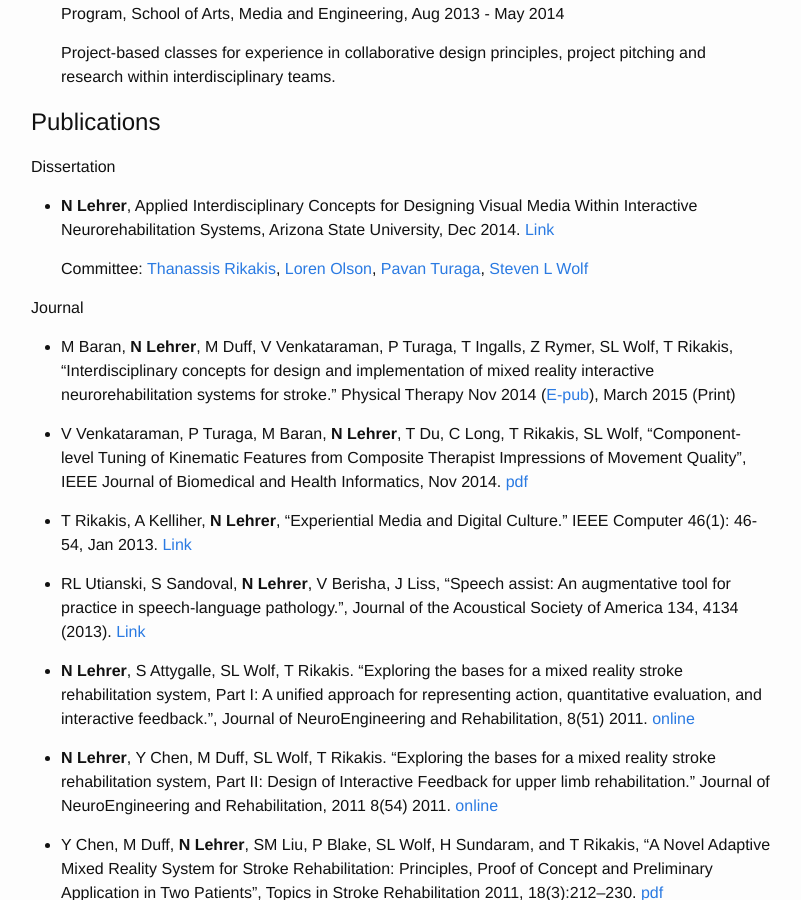
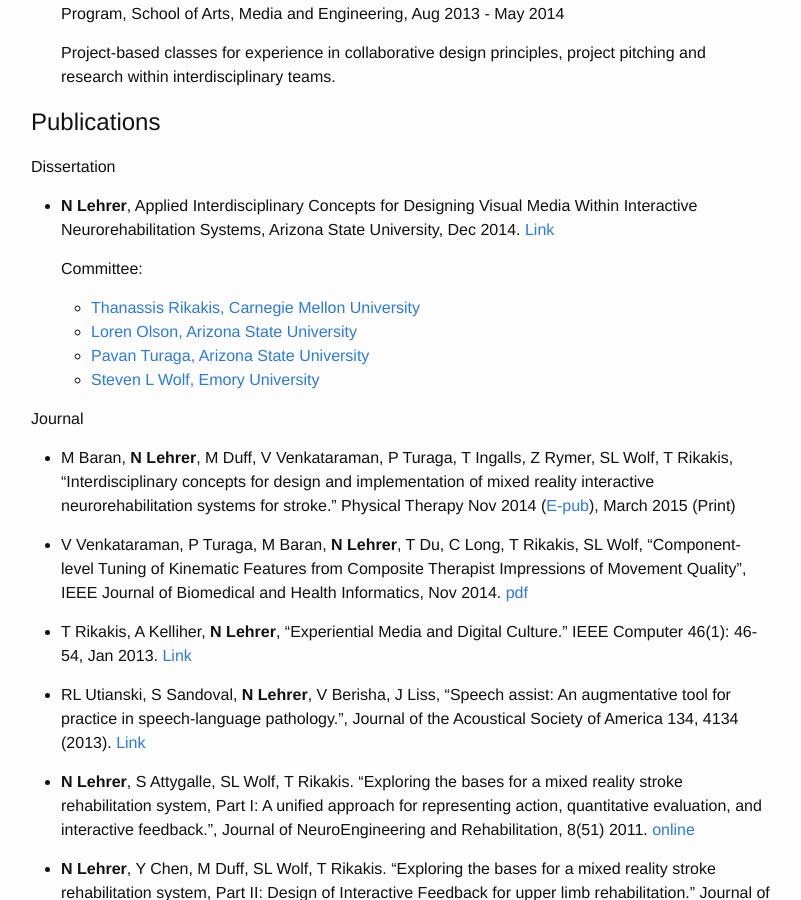
Before and after one commit to nicolelehrer/nicolelehrer.github.io, a Jekyll site: the page built from 1CV.md, in a window 1280 px wide and 900 px high, scrolled down 609 px. Shown: the whole window, without its empty margins (239-1040 px from the left). Built offline with Jekyll 4.4.1, drawn with Linux system fonts in a browser that asks for light colours.

Commit message:
more complete cv

```diff
--- a/1CV.md
+++ b/1CV.md
@@ -32,13 +32,18 @@ Dissertation
 
 - **N Lehrer**, Applied Interdisciplinary Concepts for Designing Visual Media Within Interactive Neurorehabilitation Systems, Arizona State University, Dec 2014. [Link](http://repository.asu.edu/items/26862)
 
-	Committee: [Thanassis Rikakis](http://www.contrib.andrew.cmu.edu/~trikakis/index.html), [Loren Olson](http://ame.asu.edu/faculty/olson/), [Pavan Turaga](http://www.public.asu.edu/~pturaga/), [Steven L Wolf](http://www.rehabmed.emory.edu/pt/faculty/wolf.shtml)
+	Committee:
+
+	- [Thanassis Rikakis, Carnegie Mellon University](http://www.contrib.andrew.cmu.edu/~trikakis/index.html)
+	- [Loren Olson, Arizona State University](http://ame.asu.edu/faculty/olson/about)
+	- [Pavan Turaga, Arizona State University](http://www.public.asu.edu/~pturaga/)
+	- [Steven L Wolf, Emory University](http://www.rehabmed.emory.edu/pt/faculty/wolf.shtml)
 
 Journal
 
 - M Baran, **N Lehrer**, M Duff, V Venkataraman, P Turaga, T Ingalls, Z Rymer, SL Wolf, T Rikakis, "Interdisciplinary concepts for design and implementation of mixed reality interactive neurorehabilitation systems for stroke." Physical Therapy Nov 2014 ([E-pub](http://www.ncbi.nlm.nih.gov/pubmed/25425694)), March 2015 (Print)
 
-- V Venkataraman, P Turaga, M Baran, **N Lehrer**, T Du, C Long, T Rikakis, SL Wolf, "Component-level Tuning of Kinematic Features from Composite Therapist Impressions of Movement Quality", IEEE Journal of Biomedical and Health Informatics, Nov 2014. [pdf](http://www.public.asu.edu/~vvenka18/Papers/IEEE_J-BHI_Paper.pdf)
+- V Venkataraman, P Turaga, M Baran, **N Lehrer**, T Du, C Long, T Rikakis, SL Wolf, "Component-level Tuning of Kinematic Features from Composite Therapist Impressions of Movement Quality", IEEE Journal of Biomedical and Health Informatics, Nov 2014. [pdf](/publications/IEEE_J-BHI_Paper.pdf)
 
 - T Rikakis, A Kelliher, **N Lehrer**, "Experiential Media and Digital Culture." IEEE Computer 46(1): 46-54, Jan 2013. [Link](http://www.computer.org/csdl/mags/co/2013/01/mco2013010046-abs.html)
 
@@ -46,9 +51,9 @@ Journal
 
 - **N Lehrer**, S Attygalle, SL Wolf, T Rikakis. "Exploring the bases for a mixed reality stroke rehabilitation system, Part I: A unified approach for representing action, quantitative evaluation, and interactive feedback.", Journal of NeuroEngineering and Rehabilitation, 8(51) 2011. [online](http://www.jneuroengrehab.com/content/8/1/51)
 
-- **N Lehrer**, Y Chen, M Duff, SL Wolf, T Rikakis. "Exploring the bases for a mixed reality stroke rehabilitation system, Part II: Design of Interactive Feedback for upper limb rehabilitation." Journal of NeuroEngineering and Rehabilitation, 2011 8(54) 2011. [online](http://www.jneuroengrehab.com/content/8/1/51)
+- **N Lehrer**, Y Chen, M Duff, SL Wolf, T Rikakis. "Exploring the bases for a mixed reality stroke rehabilitation system, Part II: Design of Interactive Feedback for upper limb rehabilitation." Journal of NeuroEngineering and Rehabilitation, 2011 8(54) 2011. [online](http://www.jneuroengrehab.com/content/8/1/54)
 
-- Y Chen, M Duff, **N Lehrer**, SM Liu, P Blake, SL Wolf, H Sundaram, and T Rikakis, "A Novel Adaptive Mixed Reality System for Stroke Rehabilitation: Principles, Proof of Concept and Preliminary Application in Two Patients", Topics in Stroke Rehabilitation 2011, 18(3):212–230. [pdf](http://thomasland.metapress.com/content/x816801388107287/fulltext.pdf)
+- Y Chen, M Duff, **N Lehrer**, SM Liu, P Blake, SL Wolf, H Sundaram, and T Rikakis, "A Novel Adaptive Mixed Reality System for Stroke Rehabilitation: Principles, Proof of Concept and Preliminary Application in Two Patients", Topics in Stroke Rehabilitation 2011, 18(3):212–230. [pdf](/publications/topicsAMRR.pdf)
 
 Conference
 
```
Also changed, not shown: 6 other files.
